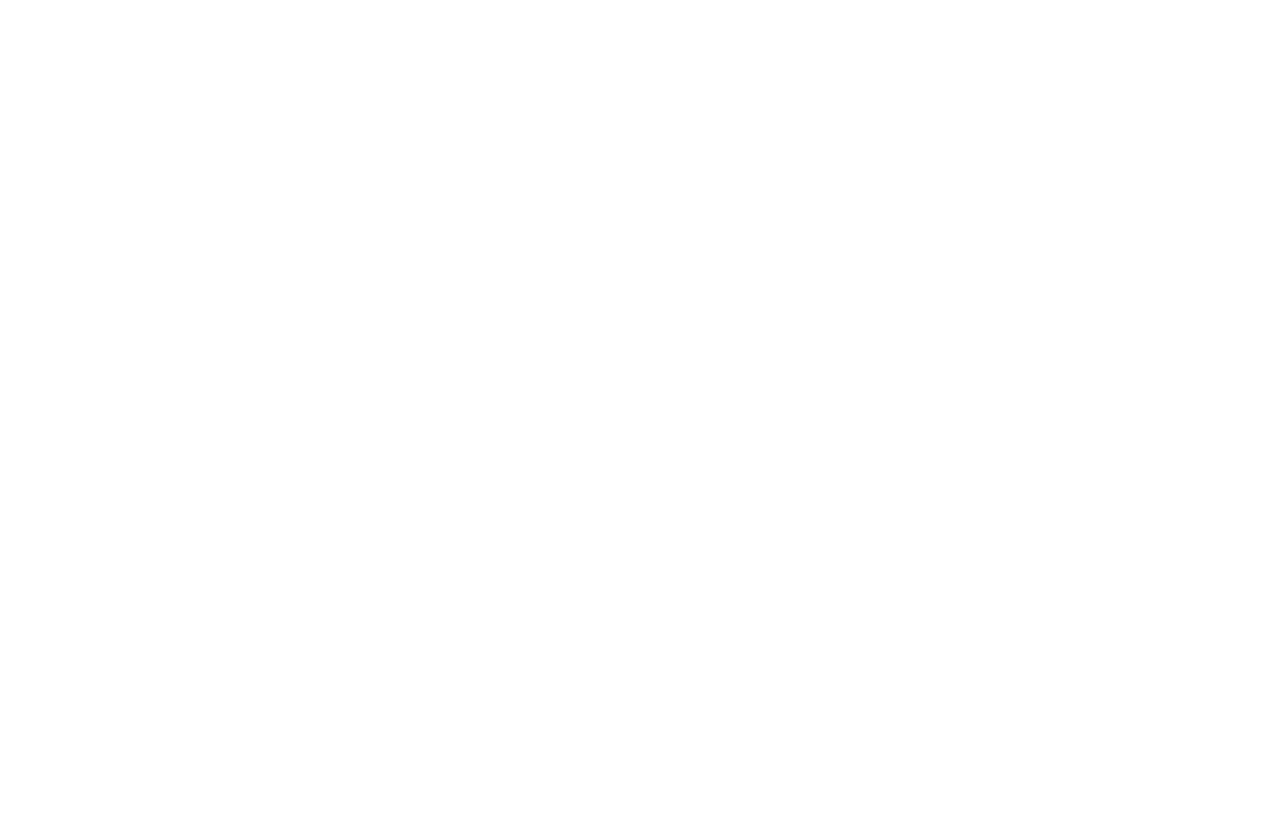
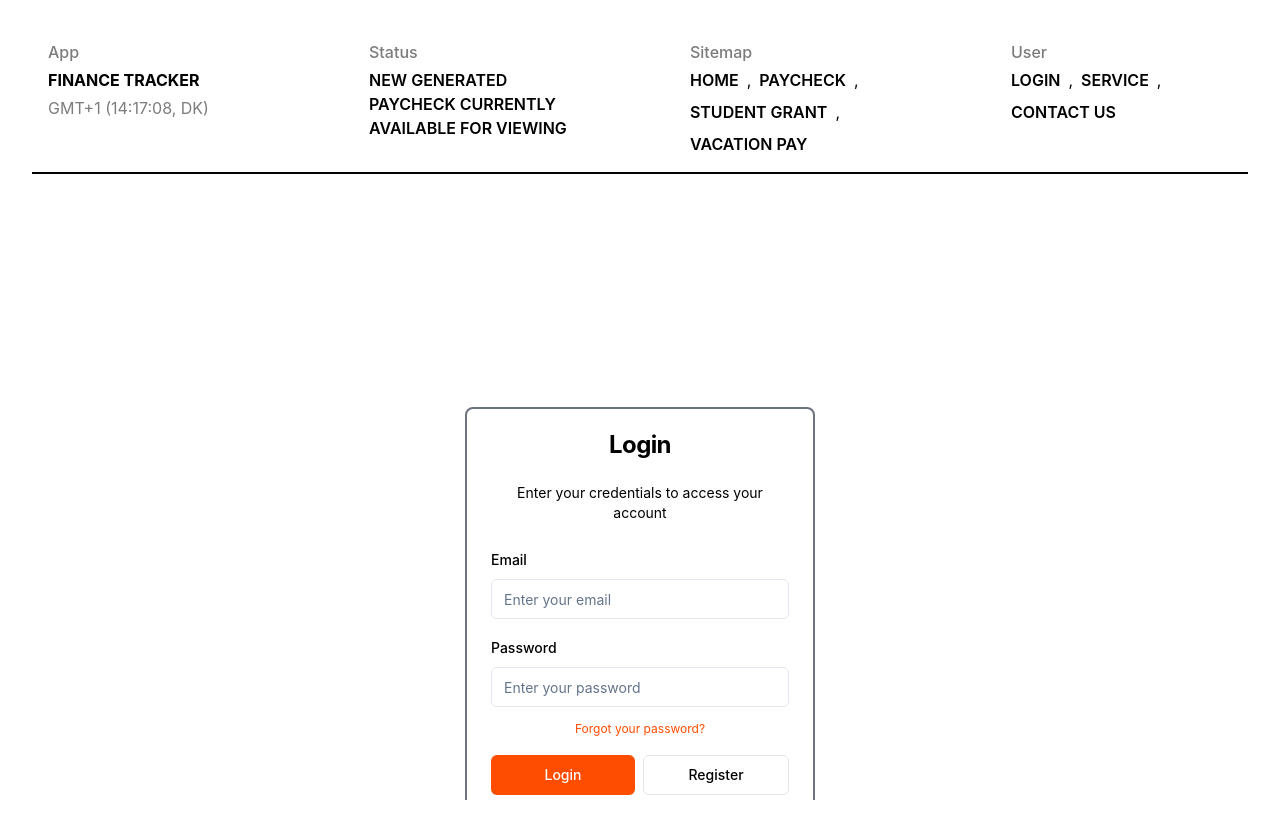
Before and after one commit to Zerefez/FinanceTracker-Frontend-WebApp, a React (Vite) app: page /login in a window 1280 px wide. Before the commit this address had no page. Shown: the top 838 px of the page. Before the commit the page ends 800 px from the top, so only its background shows below. Built offline with nearby package versions, Linux system fonts and the light colour scheme.

Commit message:
Add login page

```diff
--- a/src/App.tsx
+++ b/src/App.tsx
@@ -3,6 +3,7 @@
 import { Route, BrowserRouter as Router, Routes, useLocation } from "react-router-dom"
 import Home from "./pages/Home"
 import JobDetailPage from "./pages/JobPage"
+import { LoginPage } from "./pages/LoginPage"
 import Paycheck from "./pages/Paycheck"
 import StudentGrant from "./pages/StudentGrant"
 
@@ -17,6 +18,7 @@
         <Route path="/paycheck" element={<Paycheck />} />
         <Route path="/student-grant" element={<StudentGrant />} />
         <Route path="/jobs/:id" element={<JobDetailPage />} />
+        <Route path="/login" element={<LoginPage />} />
       </Routes>
     </AnimatePresence>
   )
--- /dev/null
+++ b/src/components/Login.tsx
@@ -0,0 +1,86 @@
+import { ChangeEvent, useState } from 'react';
+import { Button } from './ui/button';
+import { Card, CardContent, CardDescription, CardHeader, CardTitle } from './ui/card';
+import { Input } from './ui/input';
+
+interface LoginProps {
+  onLogin: (email: string, password: string) => void;
+  onForgotPassword?: () => void;
+  onRegister?: () => void;
+}
+
+export function Login({ onLogin, onForgotPassword, onRegister }: LoginProps) {
+  const [email, setEmail] = useState('');
+  const [password, setPassword] = useState('');
+
+  const handleSubmit = (e: React.FormEvent) => {
+    e.preventDefault();
+    onLogin(email, password);
+  };
+
+  const handleReset = () => {
+    setEmail('');
+    setPassword('');
+  };
+
+  return (
+    <Card className="w-[350px] border-gray-500 border-2 rounded-lg ">
+      <CardHeader>
+        <CardTitle >Login</CardTitle>
+        <CardDescription>Enter your credentials to access your account</CardDescription>
+      </CardHeader>
+      <CardContent>
+        <form onSubmit={handleSubmit} className="space-y-4">
+          <div className="space-y-2">
+            <label htmlFor="email" className="text-sm font-medium">
+              Email
+            </label>
+            <Input
+              id="email"
+              type="email"
+              placeholder="Enter your email"
+              value={email}
+              onChange={(e: ChangeEvent<HTMLInputElement>) => setEmail(e.target.value)}
+              required
+            />
+          </div>
+          <div className="space-y-2">
+            <label htmlFor="password" className="text-sm font-medium">
+              Password
+            </label>
+            <Input
+              id="password"
+              type="password"
+              placeholder="Enter your password"
+              value={password}
+              onChange={(e: ChangeEvent<HTMLInputElement>) => setPassword(e.target.value)}
+              required
+            />
+            <div className="text-center">
+              <button
+                type="button"
+                className="text-xs text-accent hover:underline"
+                onClick={onForgotPassword}
+              >
+                Forgot your password?
+              </button>
+            </div>
+          </div>
+          <div className="flex gap-2">
+            <Button type="submit" className="flex-1 text-white bg-accent">
+              Login
+            </Button>
+            <Button
+              type="button"
+              variant="outline"
+              className="flex-1"
+              onClick={onRegister}
+            >
+              Register
+            </Button>
+          </div>
+        </form>
+      </CardContent>
+    </Card>
+  );
+}
--- a/src/components/ui/card.tsx
+++ b/src/components/ui/card.tsx
@@ -36,7 +36,7 @@
   <h3
     ref={ref}
     className={cn(
-      "text-2xl font-semibold leading-none tracking-tight",
+      "text-2xl font-bold leading-none tracking-tight text-center",
       className
     )}
     {...props}
@@ -50,7 +50,7 @@
 >(({ className, ...props }, ref) => (
   <p
     ref={ref}
-    className={cn("text-sm text-muted-foreground", className)}
+    className={cn("text-sm text-muted-foreground text-center pt-5", className)}
     {...props}
   />
 ))
--- /dev/null
+++ b/src/components/ui/input.tsx
@@ -0,0 +1,24 @@
+import * as React from "react"
+
+import { cn } from "../../lib/utils"
+
+export type InputProps = React.InputHTMLAttributes<HTMLInputElement>
+
+const Input = React.forwardRef<HTMLInputElement, InputProps>(
+  ({ className, type, ...props }, ref) => {
+    return (
+      <input
+        type={type}
+        className={cn(
+          "flex h-10 w-full rounded-md border border-slate-200 bg-white px-3 py-2 text-sm ring-offset-white file:border-0 file:bg-transparent file:text-sm file:font-medium placeholder:text-slate-500 focus-visible:outline-none focus-visible:ring-2 focus-visible:ring-slate-950 focus-visible:ring-offset-2 disabled:cursor-not-allowed disabled:opacity-50 dark:border-slate-800 dark:bg-slate-950 dark:ring-offset-slate-950 dark:placeholder:text-slate-400 dark:focus-visible:ring-slate-300",
+          className
+        )}
+        ref={ref}
+        {...props}
+      />
+    )
+  }
+)
+Input.displayName = "Input"
+
+export { Input }
--- /dev/null
+++ b/src/pages/LoginPage.tsx
@@ -0,0 +1,31 @@
+import { useNavigate } from 'react-router-dom';
+import Inner from '../components/Inner';
+import { Login } from '../components/Login';
+
+export function LoginPage() {
+  const navigate = useNavigate();
+
+  const handleLogin = async (email: string, password: string) => {
+    try {
+      // TODO: Implement actual login logic here
+      // For now, we'll just simulate a successful login
+      console.log('Logging in with:', email);
+
+      // After successful login, redirect to home page
+      navigate('/');
+    } catch (error) {
+      console.error('Login failed:', error);
+      // TODO: Show error message to user
+    }
+  };
+
+  return (
+    <section>
+        <Inner>
+        <div className="min-h-screen flex items-center justify-center">
+            <Login onLogin={handleLogin} />
+        </div>
+        </Inner>
+    </section>
+  );
+}
```
